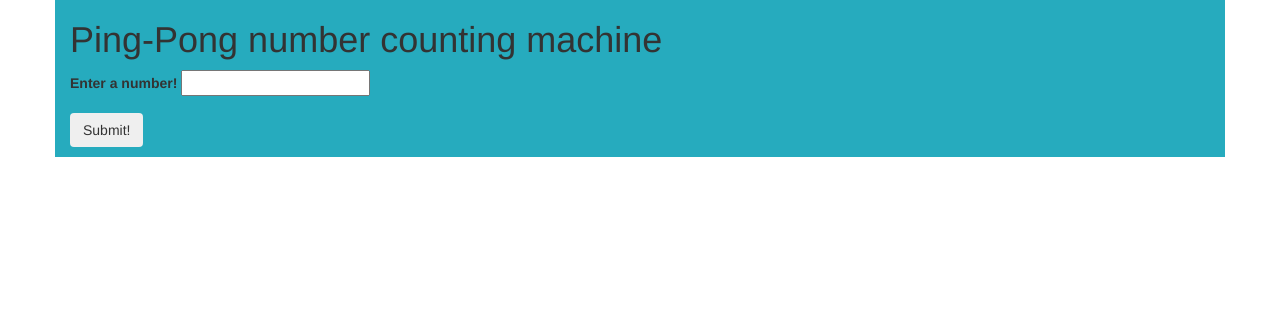
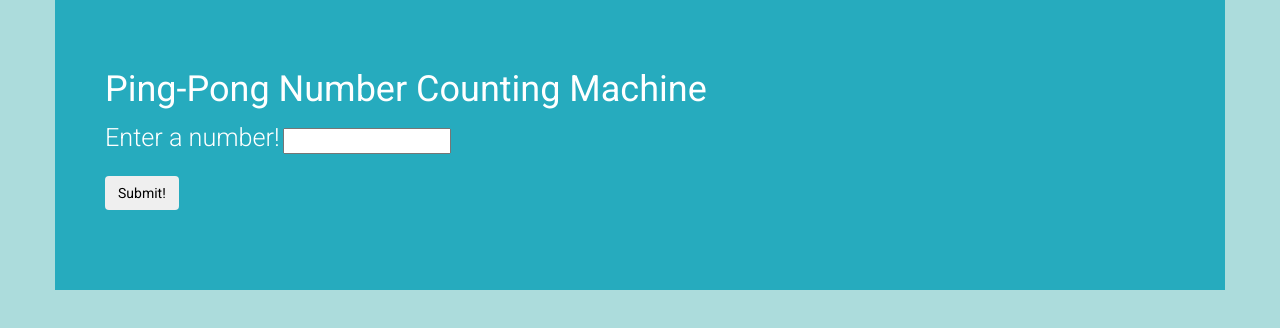
Before and after one commit to ricolaws/Ping-Pong, a plain HTML site: page index.html in a window 1280 px wide. Drawn offline with nearby package versions, Linux system fonts and the light colour scheme.

Commit message:
add readme file and make final adjustments to appearance of the website.

```diff
--- a/css/master.css
+++ b/css/master.css
@@ -1,7 +1,26 @@
+body {
+  background-color: #acdcdc;
+  cursor: grab;
+}
 .container {
+  font-family: 'Roboto', sans-serif;
   background-color: #26abbe;
+  padding: 50px;
+  color: #fff;
 }
-
+.form-group label {
+  font-size: 1.8em;
+  font-weight: 300;
+}
+.form-group input {
+  color: #ce215a;
+}
+.btn {
+  color: #000;
+}
+.results {
+  font-size: 1.2em;
+}
 #hidden {
   display: none;
 }
--- a/index.html
+++ b/index.html
@@ -1,6 +1,7 @@
 <!DOCTYPE html>
 <html>
   <head>
+    <link href="https://fonts.googleapis.com/css?family=Roboto:300,400" rel="stylesheet">
     <link rel="stylesheet" href="https://maxcdn.bootstrapcdn.com/bootstrap/3.3.7/css/bootstrap.min.css" integrity="sha384-BVYiiSIFeK1dGmJRAkycuHAHRg32OmUcww7on3RYdg4Va+PmSTsz/K68vbdEjh4u" crossorigin="anonymous">
     <link rel="stylesheet" href="css/master.css">
     <script src="js/jquery-3.3.1.js"></script>
@@ -9,7 +10,7 @@
   </head>
   <body>
     <div class="container">
-      <h1>Ping-Pong number counting machine</h1>
+      <h1>Ping-Pong Number Counting Machine</h1>
 
       <form id="ping-pong">
         <div class="form-group">
@@ -19,6 +20,7 @@
 
         <button type="submit" class="btn">Submit!</button>
       </form>
+      <br>
       <div class="row">
         <div class="col-md-4">
           <ul class="results">
```
Also changed, not shown: 1 other file.
